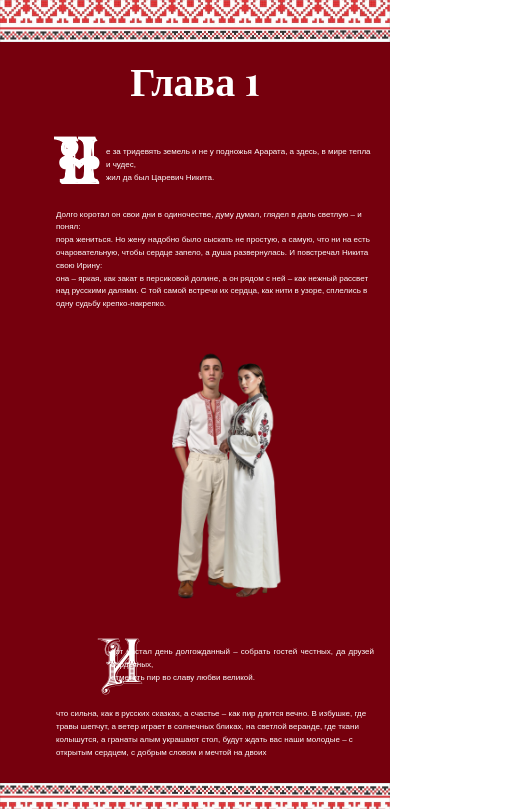
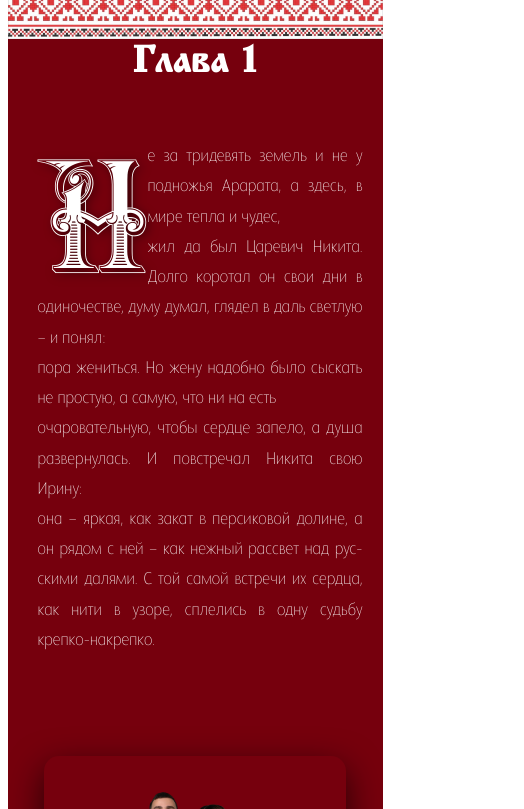
Before and after one commit to kbc8wsvkys-gif/nikita-irina-wedding, a plain HTML site: page index.html in a window 390 px wide. Shown: the part 680-1489 px from the top of the page, 524 px wide, since content can reach past the window. Drawn offline with nearby package versions, Linux system fonts and the light colour scheme.

Commit message:
Add files via upload

```diff
--- a/index.html
+++ b/index.html
@@ -54,33 +54,28 @@
     <section class="block3">
     <h2>Глава 1</h2>
 
-    <div class="big-letter">Н</div>
+    <!-- Первая буквица "Н" + текст -->
+    <div class="dropcap-section">
+        <p>
+            <span class="dropcap">Н</span>е за тридевять земель и не у подножья Арарата, а здесь, в мире тепла и чудес,<br> жил да был Царевич Никита.
 
-    <p class="p1">
-        е за тридевять земель и не у подножья Арарата, а здесь, в мире тепла и чудес,<br> жил да был Царевич Никита.
-    </p>
+            Долго коротал он свои дни в одиночестве, думу думал, глядел в даль светлую – и понял: <br> пора жениться. Но жену надобно было сыскать не простую, а самую, что ни на есть <br>очаровательную, чтобы сердце запело, а душа развернулась. И повстречал Никита свою Ирину: <br> она – яркая, как закат в персиковой долине, а он рядом с ней – как нежный рассвет над русскими далями. С той самой встречи их сердца, как нити в узоре, сплелись в одну судьбу крепко-накрепко.
+        </p>
+    </div>
 
-    <p>
-        Долго коротал он свои дни в одиночестве, думу думал, глядел в даль светлую – и понял: <br> пора жениться. Но жену надобно было сыскать не простую, а самую, что ни на есть <br>очаровательную, чтобы сердце запело, а душа развернулась. И повстречал Никита свою Ирину: <br> она – яркая, как закат в персиковой долине, а он рядом с ней – как нежный рассвет над русскими далями. С той самой встречи их сердца, как нити в узоре, сплелись в одну судьбу крепко-накрепко.
-    </p>
-
+    <!-- Фото по центру -->
     <div class="block3-photo1">
         <img src="images/block3.png" alt="Фото в главе" class="block3-photo">
     </div>
 
-    <div class="big-letter-n">И</div>
+    <!-- Вторая буквица "И" + текст -->
+    <div class="dropcap-section">
+        <p>
+            <span class="dropcap">И</span> вот настал день долгожданный – собрать гостей честных, да друзей сердечных,<br> отметить пир во славу любви великой.
 
-    <p class="p3">
-        вот настал день долгожданный – собрать гостей честных, да друзей сердечных,<br> отметить пир во славу любви великой.
-    </p>
-
-    <p class="p4">
-        что сильна, как в русских сказках, а счастье – как пир длится вечно. В избушке, где травы шепчут, а ветер играет в солнечных бликах, на светлой веранде, где ткани колышутся, а гранаты алым украшают стол, будут ждать вас наши молодые – с открытым сердцем, с добрым словом и мечтой на двоих
-    </p>
-    <p>
-        <br>
-
-    </p>
+            что сильна, как в русских сказках, а счастье – как пир длится вечно. В избушке, где травы шепчут, а ветер играет в солнечных бликах, на светлой веранде, где ткани колышутся, а гранаты алым украшают стол, будут ждать вас наши молодые – с открытым сердцем, с добрым словом и мечтой на двоих
+        </p>
+    </div>
 </section>
 
 <!-- БЛОК 4 -->
--- a/style.css
+++ b/style.css
@@ -573,88 +573,107 @@ body {
     opacity: 0;
     animation: fadeInDown 1.2s ease-out forwards;
 } */
-    .block3 {
-    min-height: 100vh;
-    padding: 0px 0rem 0px;
+   /* === БЛОК 3 — Глава 1 — КРАСИВЫЙ ВАРИАНТ === */
+/* === БЛОК 3 — С БУКВИЦАМИ === */
+/* === БЛОК 3 — БУКВИЦЫ БЕЗ ОБРЕЗКИ === */
+.block3 {
     position: relative;
     max-width: 600px;
     margin: 0 auto;
+    padding: 100px 50px 140px;       /* Больше отступов сверху/снизу */
+    min-height: auto;                /* Убрали 100vh, чтобы не ограничивать высоту */
     background-color: rgb(118, 0, 13);
-    background-image:
-        url('images/ornament.JPG'),
-         url('images/ornament.JPG');
+    background-image: url('images/ornament.JPG'), url('images/ornament.JPG');
     background-position: top center, bottom center;
     background-repeat: no-repeat;
     background-size: contain;
-    color: #000;
-    text-align: center;
+    color: #ffffff;
+    overflow: visible;               /* Важно! Чтобы ничего не обрезалось */
+    box-sizing: border-box;
 }
 
- .block3 h2 {
-    font-size: 2.5rem;
+.block3 h2 {
+    font-family: 'Vezitsa', sans-serif;
+    font-size: 2.8rem;
+    text-align: center;
+    margin-bottom: 80px;
     color: #ffffff;
-    margin-top: 3rem;
-    opacity: 1;
-    animation: fadeInDown 1.2s ease-out forwards;
 }
 
+/* Буквица */
+.dropcap {
+    float: left;
+    font-family: 'ru_English', cursive;
+    font-size: 9rem;                     /* Большая и красивая */
+    line-height: 0.85;
+    margin: 0.2em 0.3em 0 0;              /* Отступы вокруг буквы */
+    color: #ffffff;
+    text-shadow: 3px 3px 10px rgba(0,0,0,0.6);
 
- .block3 p {
-    top: 15%;
-    font-size: 1.2rem;
-    line-height: 1.6;
-    margin-bottom: 1.5rem;
-    color: #fff;
-    opacity: 1;
-    animation: fadeIn 1.5s ease-out forwards;
+    /* Идеальное обтекание текстом */
+    shape-outside: polygon(0 0, 100% 0, 100% 100%, 0 100%);
+    shape-margin: 20px;
 }
 
- .block3 p:nth-child(2) { animation-delay: 0.5s; }
-.block3 .block3-photo { animation-delay: 1s; }
-.block3 p:nth-child(4) { animation-delay: 1.5s; }
-
-.block3 .block3-photo {
-    width: 80%;
-    max-width: 300px;
-    border-radius: 8px;
-    margin: 2rem auto;
-    display: block;
-    opacity: 1;
-    animation: fadeIn 1.5s ease-out forwards;
+/* Секция с буквицей — больше пространства */
+.dropcap-section {
+    margin-bottom: 100px;                /* Большой отступ между секциями */
+    overflow: hidden;                    /* Очищает float */
+    min-height: 200px;                   /* Гарантирует место для буквицы */
 }
 
-
-    .block3 .big-letter {position: absolute; font-family: 'ru_English'; color: #fff; font-size: 3rem;  margin-top: 60px; margin-left: 60px;}
-    .block3 p { font-size: 0.5rem; color: #ffffff; text-align: left; font-family: 'arial'; margin-left: 40px;}
-    .block3 .p1 { font-size: 0.5rem; color: #ffffff; font-family: 'arial'; text-align: left; margin-top: 40px; margin-left: 90px;}
-    .block3-photo1 .block3-photo { width: 100%; max-width: 240px; margin-top: -10px; margin-left: 100px;}
-
-    .block3 .big-letter-n {
-    font-family: 'ru_English';
-    color: #fff;
-    font-size: 3rem;
-    margin-bottom: 20px;        /* отступ снизу до следующего текста */
-    margin-left: -150px;          /* ← левее: уменьши это значение (например, 50px, 30px, 20px или даже 0) */
-
-    position: relative;         /* включаем относительное позиционирование */
-    top: -20px;                 /* ← чуть выше (подбери: -10px, -20px и т.д.) */
-
-    /* Если нужно ещё левее — можно сделать margin-left отрицательным:
-       margin-left: -20px; */
+/* Текст */
+.block3 p {
+    font-family: 'Departura', sans-serif;
+    font-size: 1.15rem;
+    line-height: 1.9;
+    text-align: justify;
+    hyphens: auto;                       /* Переносы для красоты */
+    margin: 0;
+    padding-left: 20px;                  /* Дополнительный отступ от буквы */
+    color: #ffffff;
 }
 
-.block3 .p3 {
-    font-size: 0.5rem;          /* если всё ещё мелко — подними до 1.2rem */
-    color: #ffffff;
-    font-family: 'arial';
-    text-align: justify;
-    margin-left: 95px;
-    margin-top: -90px;
+/* Фото */
+.block3-photo1 {
+    text-align: center;
+    margin: 100px 0;                     /* Много воздуха вокруг фото */
+    clear: both;                         /* Чтобы фото не обтекалось */
 }
 
-    .block3 .p4 { font-size: 0.5rem; color: #ffffff; text-align: left; font-family: 'arial'; margin-left: 40px;}
-    .block3 { padding: 40px 1rem; }
+.block3-photo {
+    width: 90%;
+    max-width: 420px;
+    border-radius: 15px;
+    box-shadow: 0 12px 35px rgba(0,0,0,0.7);
+}
 
+/* Мобильная адаптация */
+@media (max-width: 768px) {
+    .block3 {
+        padding: 80px 30px 120px;
+    }
+
+    .dropcap {
+        font-size: 7.5rem;               /* Чуть меньше на телефоне */
+        margin: 0.3em 0.2em 0 0;
+    }
+
+    .block3 p {
+        font-size: 1.05rem;
+        line-height: 1.8;
+        padding-left: 10px;
+    }
+
+    .dropcap-section {
+        margin-bottom: 80px;
+    }
+
+    .block3 h2 {
+        font-size: 2.3rem;
+        margin-bottom: 60px;
+    }
+}
 
 
 
@@ -680,17 +699,19 @@ body {
 }
 
 .photo4 {
-    width: 190px;
-    height: auto;               /* УБИРАЕМ фиксированную высоту 250px!!! */
-    margin: 0 auto 1.5rem;
+    width: 190px;                    /* ваша ширина */
+    margin: 0 auto 1.5rem auto;      /* центрирование */
     display: block;
+    position: relative;
+    left: 50%;                       /* сдвигаем на 50% вправо */
+    transform: translateX(-50%);     /* и обратно на половину ширины фото */
 }
 
 .photo4 img {
     width: 100%;
     height: auto;
     display: block;
-    border-radius: 8px;
+    margin: 0 auto;                /* центрирует саму картинку внутри контейнера */
 }
 
 .form {
@@ -1009,3 +1030,49 @@ body {
 
 
 }
+
+/* Глобальное исправление для мобильных и планшетов */
+@media (max-width: 768px) {
+    /* Все основные блоки — фиксированная ширина и по центру */
+    .block1,
+    .block2,
+    .block3,
+    .block4,
+    .block5,
+    .block6,
+    .block7 {
+        max-width: 375px !important;   /* или 420px / 380px — подберите под ваш дизайн */
+        margin-left: auto !important;
+        margin-right: auto !important;
+        padding-left: 20px !important; /* небольшие отступы по бокам */
+        padding-right: 20px !important;
+        box-sizing: border-box;
+        overflow: hidden;              /* обрезаем всё, что вылезает */
+    }
+
+    /* Дополнительно — убираем вылезающие элементы, которые ломают ширину */
+    .names-container,
+    .big-letter,
+    .big-letter_i,
+    .big-letter-n,
+    .door-container,
+    .photo-container,
+    .dresscode,
+    .ram,
+    .countdown-container {
+        max-width: 100% !important;
+        overflow: hidden;
+    }
+
+    /* Если остались отрицательные margin, которые тянут вправо/влево — нейтрализуем */
+    * {
+        margin-left: 0 !important;
+        margin-right: 0 !important;
+    }
+
+    /* Последняя страховка — тело страницы */
+    body {
+        overflow-x: hidden !important;
+        max-width: 100vw !important;
+    }
+}
```
